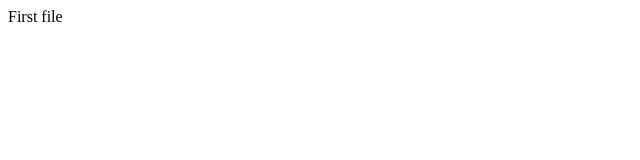
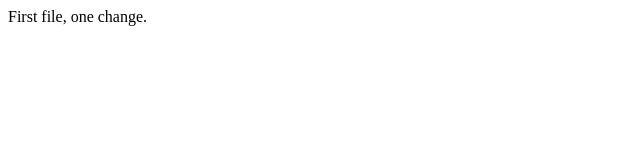
Before and after one commit to italicize/local-start, a plain HTML site: page index.html in a window 1280 px wide. Shown: the full height of the page, 0-640 px from the left. Drawn offline with Linux system fonts and the light colour scheme.

Commit message:
Commit 002

```diff
--- a/index.html
+++ b/index.html
@@ -1,3 +1,3 @@
 <html><body>
-<p>First file</p>
+<p>First file, one change.</p>
 </body></html>
```
